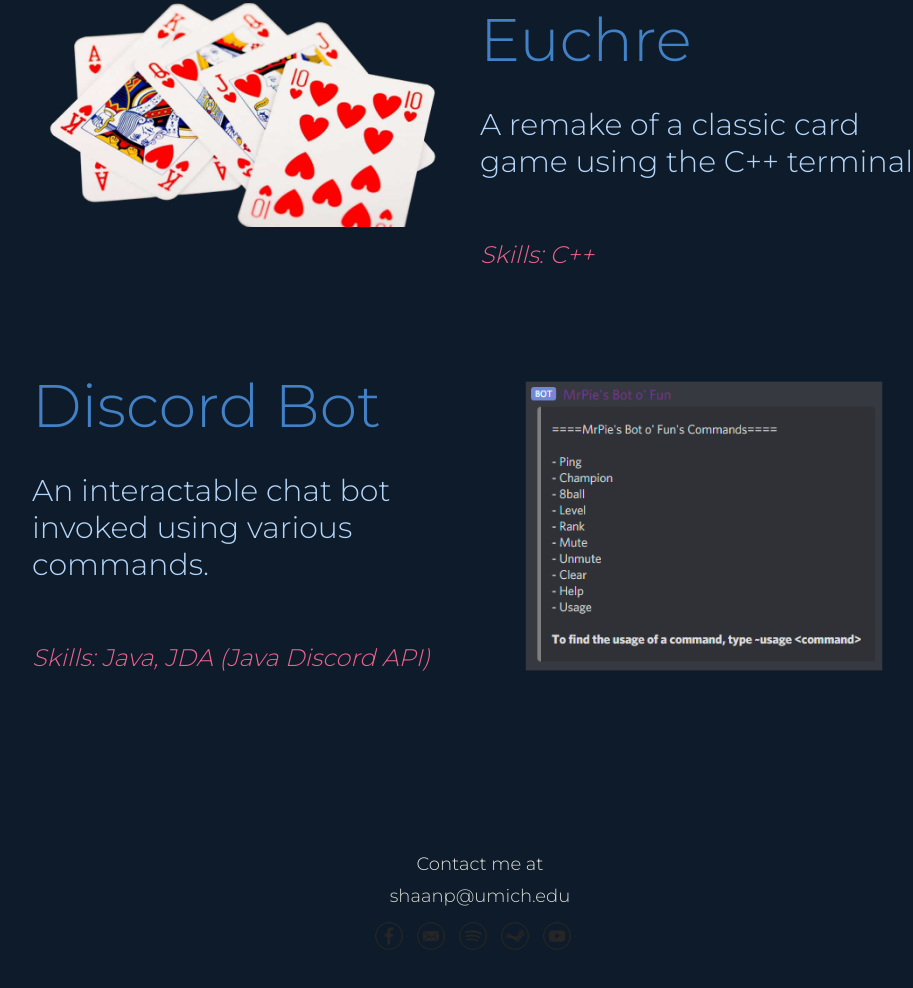
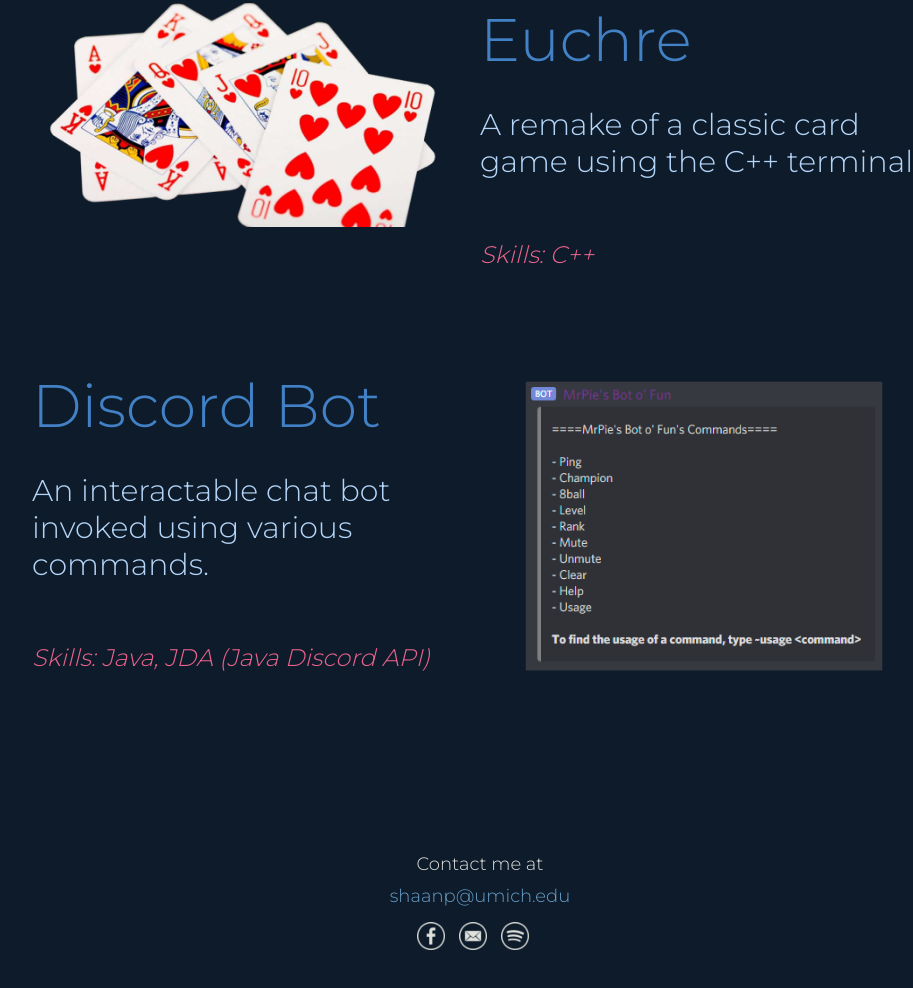
Before and after one commit to ShaanP-UMich/VOID-Portfolio, a plain HTML site: page index.html in a window 1280 px wide. Shown: the part 2025-3013 px from the top of the page, without its empty margins (160-1073 px from the left). Before the commit the page ends 2975 px from the top, so only its background shows below. Drawn offline with Linux system fonts and the light colour scheme.

Commit message:
Changed icon colors, edited email color

```diff
--- a/index.html
+++ b/index.html
@@ -132,24 +132,13 @@
 
         <div class="footer-images">
             <a href="">
-                <img src="images/footer icons/iconfinder_facebook-01-01_3066961.png"
-                    class="footer-image">
+                <img src="images/footer icons/facebook.png" class="footer-image">
             </a>
             <a href="">
-                <img src="images/footer icons/iconfinder_mail-01-01_3066965.png"
-                    class="footer-image">
+                <img src="images/footer icons/email.png" class="footer-image">
             </a>
             <a href="">
-                <img src="images/footer icons/iconfinder_spotify-01-01_3066983.png"
-                    class="footer-image">
-            </a>
-            <a href="">
-                <img src="images/footer icons/iconfinder_steam-01-01_3066970.png"
-                    class="footer-image">
-            </a>
-            <a href="">
-                <img src="images/footer icons/iconfinder_youtube-01-01_3066976.png"
-                    class="footer-image">
+                <img src="images/footer icons/spotify.png" class="footer-image">
             </a>
         </div>
     </footer>
--- a/styles.css
+++ b/styles.css
@@ -101,6 +101,7 @@ nav {
 .footer {
     position: relative;
     padding-top: 6rem;
+    padding-bottom: 4rem;
 }
 
 .email {
@@ -110,7 +111,7 @@ nav {
 
 .email a {
     text-decoration: none;
-    color: #D7D9D4;
+    color: #6A9FC8;
 }
 
 .footer p {
@@ -123,7 +124,7 @@ nav {
 .footer-images {
     display: flex;
     justify-content: center;
-    padding-top: 1.5rem;
+    margin-top: 1.5rem;
 }
 
 .footer-image {
```
Also changed, not shown: images/footer icons/email.png (added), images/footer icons/facebook.png (added), images/footer icons/spotify.png (added).
